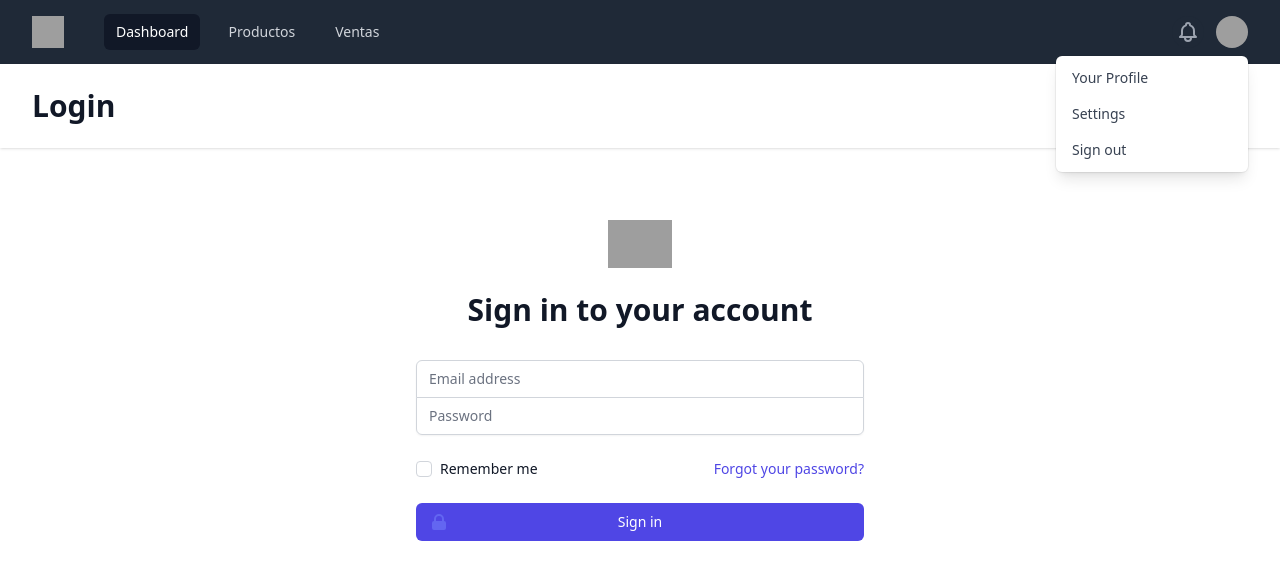
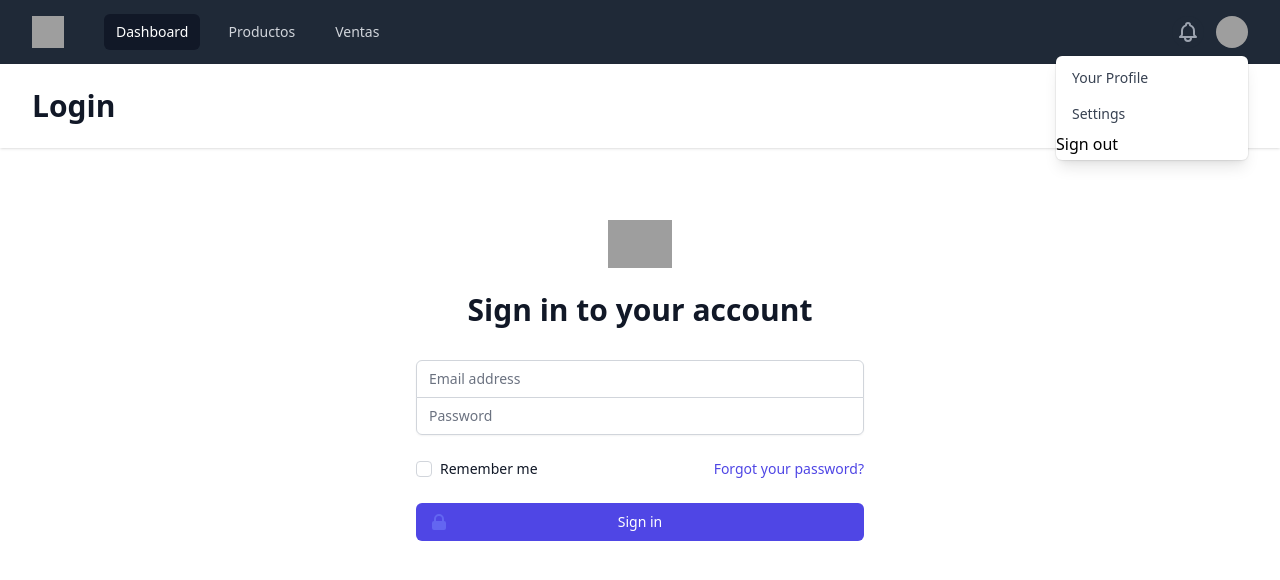
Before and after one commit to Ingdanielsolano/next-platzi, a Next.js app: page /login in a window 1280 px wide. Both pictures are taken after a click on the button "Open user menu". Shown: the top 580 px of the page. Built offline with nearby package versions, Linux system fonts and the light colour scheme; grey boxes are pictures that could not be loaded.

Commit message:
feat(auth): logout

```diff
--- a/components/Header.js
+++ b/components/Header.js
@@ -13,7 +13,6 @@ const navigation = [
 const userNavigation = [
   { name: "Your Profile", href: "#" },
   { name: "Settings", href: "#" },
-  { name: "Sign out", href: "#" },
 ];
 
 function classNames(...classes) {
@@ -113,6 +112,15 @@ export default function Header() {
                               )}
                             </Menu.Item>
                           ))}
+                          <a
+                            href={"/"}
+                            onClick={(e) => {
+                              e.preventDefault();
+                              auth.logOut();
+                            }}
+                          >
+                            Sign out
+                          </a>
                         </Menu.Items>
                       </Transition>
                     </Menu>
@@ -187,6 +195,16 @@ export default function Header() {
                       {item.name}
                     </Disclosure.Button>
                   ))}
+                  <button
+                    href="#"
+                    onClick={(e) => {
+                      e.preventDefault();
+                      auth.logout();
+                    }}
+                    className="text-left w-full block px-3 py-2 rounded-md text-base font-medium text-gray-400 hover:text-white hover:bg-gray-700"
+                  >
+                    Sign out
+                  </button>
                 </div>
               </div>
             </Disclosure.Panel>
--- a/hooks/useAuth.js
+++ b/hooks/useAuth.js
@@ -47,8 +47,17 @@ const useProviderAuth = () => {
     setUser(profile);
   };
 
+  const logout = () => {
+    console.log("going out");
+    Cookie.remove("token");
+    setUser(null);
+    delete axios.defaults.headers.Authorization;
+    window.location.href = "/login";
+  };
+
   return {
     user,
     signin,
+    logout,
   };
 };
```
